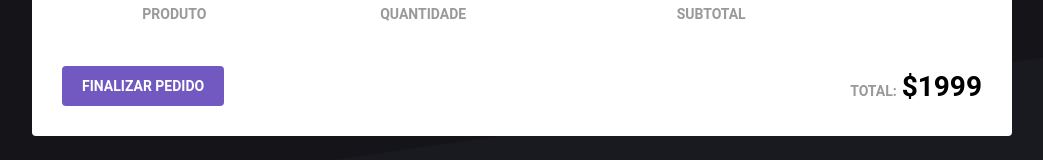
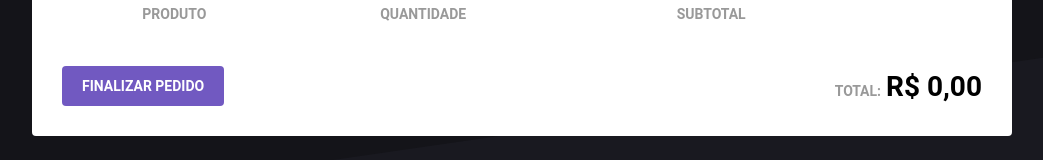
Before and after one commit to jandersonp/modulo07, a React (Create React App) app: page /cart in a window 1280 px wide. Shown: the part 177-337 px from the top of the page, without its empty margins (118-1161 px from the left). Built offline with nearby package versions, Linux system fonts and the light colour scheme; the HTML template or start-up script is replaced by a standard one.

Commit message:
feat: Calculando total da página de carrinho

```diff
--- a/src/pages/Cart/index.js
+++ b/src/pages/Cart/index.js
@@ -7,12 +7,15 @@
   MdDelete,
 } from 'react-icons/md';
 
+/** Formatção de preços */
+import { formatPrice } from '../../util/format';
+
 /** Actions */
 import * as CartActions from '../../store/modules/cart/actions';
 
 import { Container, ProductTable, Total } from './styles';
 
-function Cart({ cart, removeFromCart, updateAmount }) {
+function Cart({ cart, total, removeFromCart, updateAmount }) {
   function increment(product) {
     updateAmount(product.id, product.amount + 1);
   }
@@ -54,7 +57,7 @@
                 </div>
               </td>
               <td>
-                <strong>{}</strong>
+                <strong>{product.subtotal}</strong>
               </td>
               <td>
                 <button
@@ -73,14 +76,22 @@
         <button type="button">Finalizar pedido</button>
         <Total>
           <span>TOTAL: </span>
-          <strong>$1999</strong>
+          <strong>{total}</strong>
         </Total>
       </footer>
     </Container>
   );
 }
 const mapStateToProps = state => ({
-  cart: state.cart,
+  cart: state.cart.map(product => ({
+    ...product,
+    subtotal: formatPrice(product.price * product.amount),
+  })),
+  total: formatPrice(
+    state.cart.reduce((total, product) => {
+      return total + product.price * product.amount;
+    }, 0)
+  ),
 });
 
 const mapDispatchToProps = dispatch =>
```
